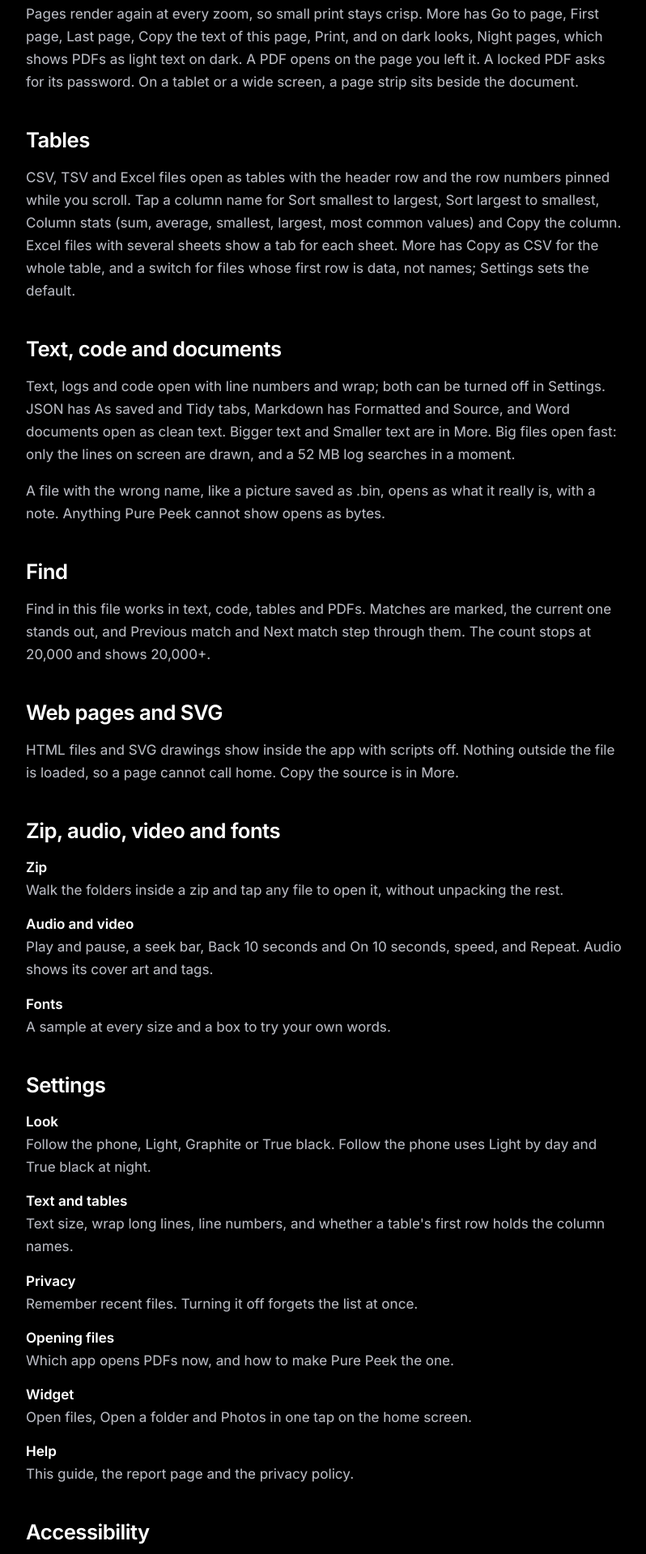
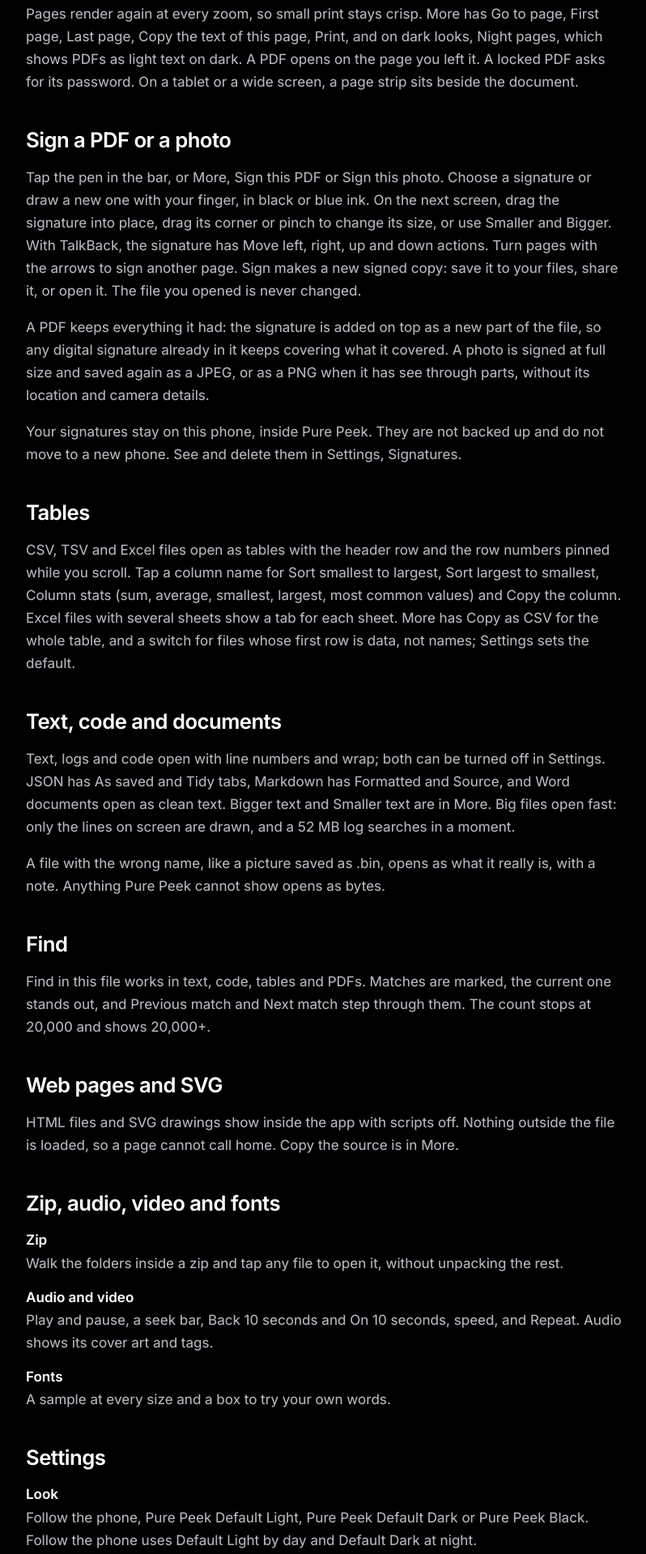
Before and after one commit to Zanoshky/pure-peek-app, a plain HTML site: page docs/guide.html in a window 1280 px wide. Shown: the part 1558-3477 px from the top of the page at 81% size, without its empty margins (48-846 px from the left). Drawn offline with Linux system fonts and the light colour scheme.

Commit message:
Guide: signing PDFs and photos, new theme names

```diff
--- a/docs/guide.html
+++ b/docs/guide.html
@@ -49,6 +49,11 @@
     <h2>PDF</h2>
     <p>Pages render again at every zoom, so small print stays crisp. More has Go to page, First page, Last page, Copy the text of this page, Print, and on dark looks, Night pages, which shows PDFs as light text on dark. A PDF opens on the page you left it. A locked PDF asks for its password. On a tablet or a wide screen, a page strip sits beside the document.</p>
 
+    <h2>Sign a PDF or a photo</h2>
+    <p>Tap the pen in the bar, or More, Sign this PDF or Sign this photo. Choose a signature or draw a new one with your finger, in black or blue ink. On the next screen, drag the signature into place, drag its corner or pinch to change its size, or use Smaller and Bigger. With TalkBack, the signature has Move left, right, up and down actions. Turn pages with the arrows to sign another page. Sign makes a new signed copy: save it to your files, share it, or open it. The file you opened is never changed.</p>
+    <p>A PDF keeps everything it had: the signature is added on top as a new part of the file, so any digital signature already in it keeps covering what it covered. A photo is signed at full size and saved again as a JPEG, or as a PNG when it has see through parts, without its location and camera details.</p>
+    <p>Your signatures stay on this phone, inside Pure Peek. They are not backed up and do not move to a new phone. See and delete them in Settings, Signatures.</p>
+
     <h2>Tables</h2>
     <p>CSV, TSV and Excel files open as tables with the header row and the row numbers pinned while you scroll. Tap a column name for Sort smallest to largest, Sort largest to smallest, Column stats (sum, average, smallest, largest, most common values) and Copy the column. Excel files with several sheets show a tab for each sheet. More has Copy as CSV for the whole table, and a switch for files whose first row is data, not names; Settings sets the default.</p>
 
@@ -71,9 +76,10 @@
 
     <h2>Settings</h2>
     <dl>
-      <dt>Look</dt><dd>Follow the phone, Light, Graphite or True black. Follow the phone uses Light by day and True black at night.</dd>
+      <dt>Look</dt><dd>Follow the phone, Pure Peek Default Light, Pure Peek Default Dark or Pure Peek Black. Follow the phone uses Default Light by day and Default Dark at night.</dd>
       <dt>Text and tables</dt><dd>Text size, wrap long lines, line numbers, and whether a table's first row holds the column names.</dd>
       <dt>Privacy</dt><dd>Remember recent files. Turning it off forgets the list at once.</dd>
+      <dt>Signatures</dt><dd>Draw a new signature, and see or delete the ones you keep.</dd>
       <dt>Opening files</dt><dd>Which app opens PDFs now, and how to make Pure Peek the one.</dd>
       <dt>Widget</dt><dd>Open files, Open a folder and Photos in one tap on the home screen.</dd>
       <dt>Help</dt><dd>This guide, the report page and the privacy policy.</dd>
```
